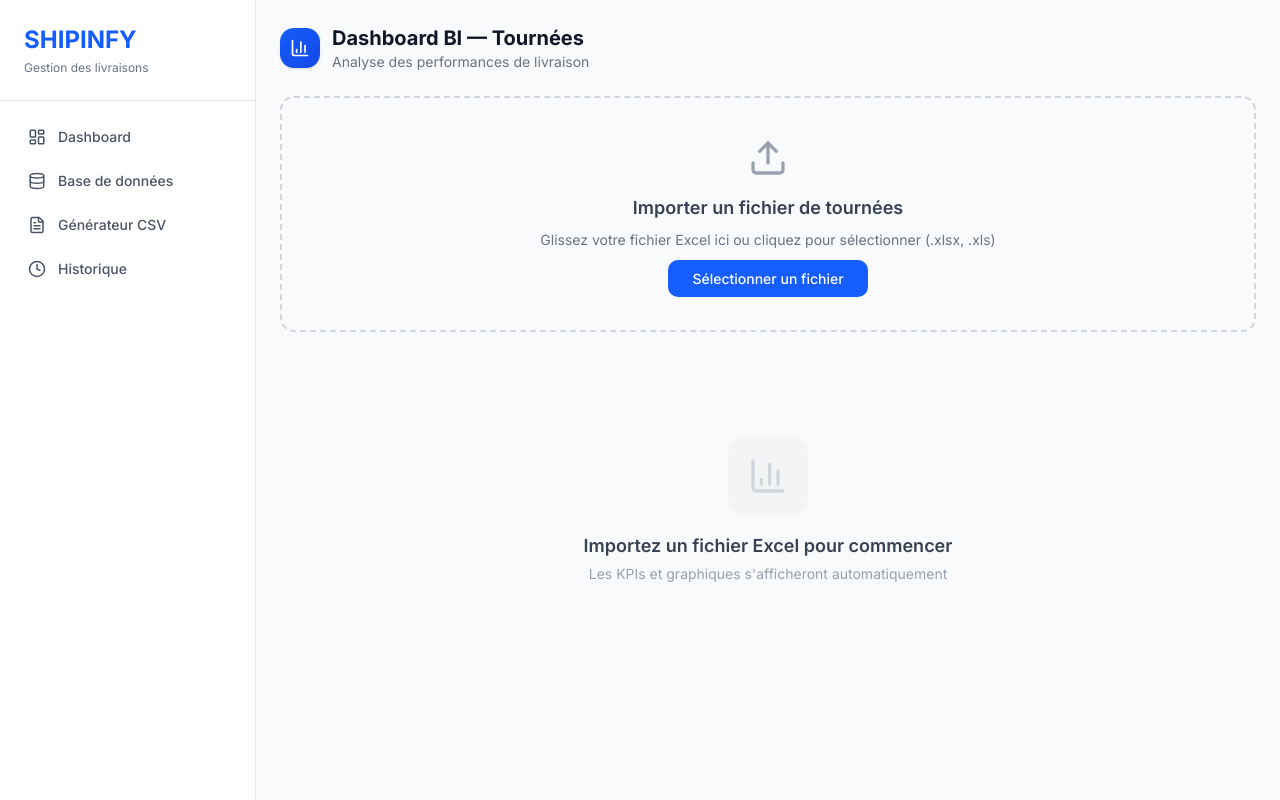
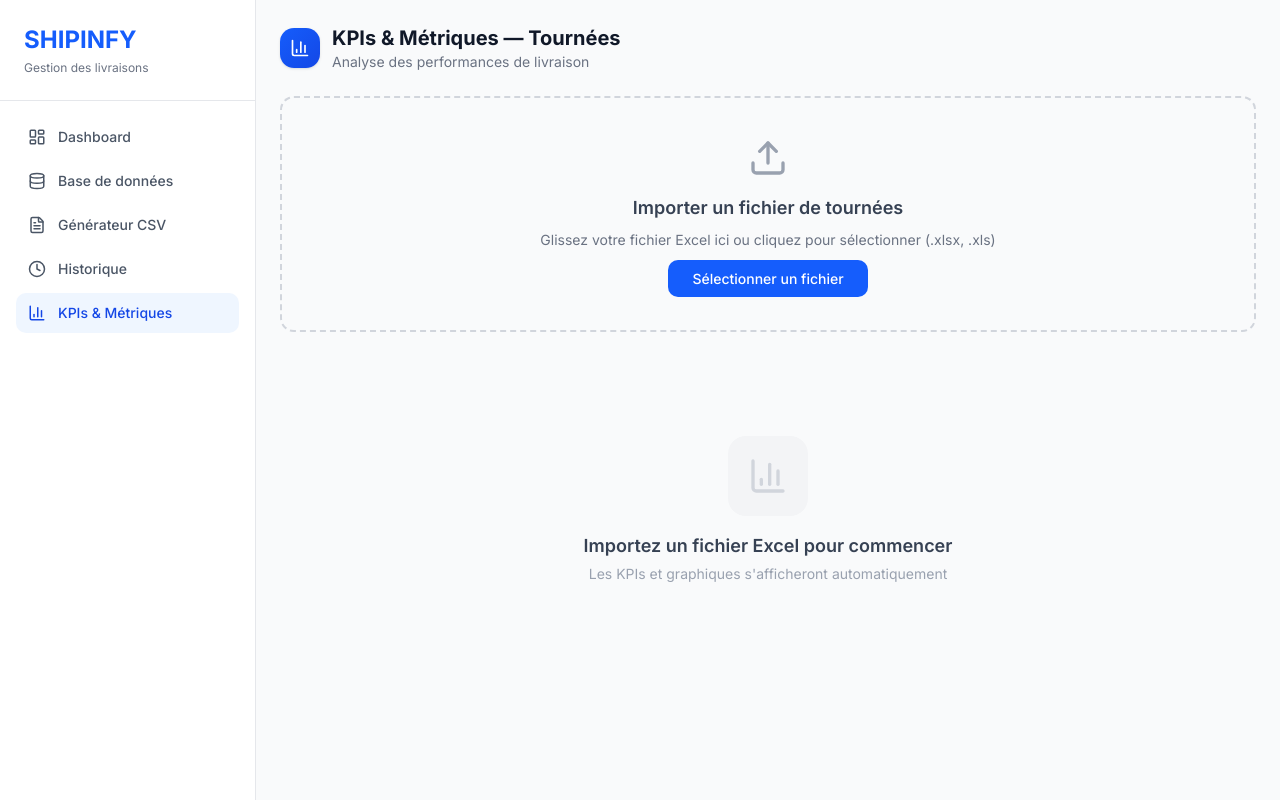
Before and after one commit to aminemazyoud-eng/shipinfy, a Next.js app: page /dashboard in a window 1280 px wide. Built offline with nearby package versions, Linux system fonts and the light colour scheme; no server answers; the database is empty.

Commit message:
rename: Dashboard BI → KPIs & Métriques dans sidebar et page

```diff
--- a/app/dashboard/page.tsx
+++ b/app/dashboard/page.tsx
@@ -146,7 +146,7 @@ export default function DashboardPage() {
               <BarChart3 className="h-5 w-5 text-white" />
             </div>
             <div>
-              <h1 className="text-xl font-bold text-gray-900">Dashboard BI — Tournées</h1>
+              <h1 className="text-xl font-bold text-gray-900">KPIs & Métriques — Tournées</h1>
               <p className="text-sm text-gray-500">Analyse des performances de livraison</p>
             </div>
           </div>
--- a/components/Sidebar.tsx
+++ b/components/Sidebar.tsx
@@ -1,13 +1,14 @@
 'use client'
 import Link from 'next/link'
 import { usePathname } from 'next/navigation'
-import { LayoutDashboard, Database, FileText, Clock } from 'lucide-react'
+import { LayoutDashboard, Database, FileText, Clock, BarChart3 } from 'lucide-react'
 
 const navItems = [
   { href: '/', label: 'Dashboard', icon: LayoutDashboard },
   { href: '/database', label: 'Base de données', icon: Database },
   { href: '/generateur', label: 'Générateur CSV', icon: FileText },
   { href: '/historique', label: 'Historique', icon: Clock },
+  { href: '/dashboard', label: 'KPIs & Métriques', icon: BarChart3 },
 ]
 
 export default function Sidebar() {
```
